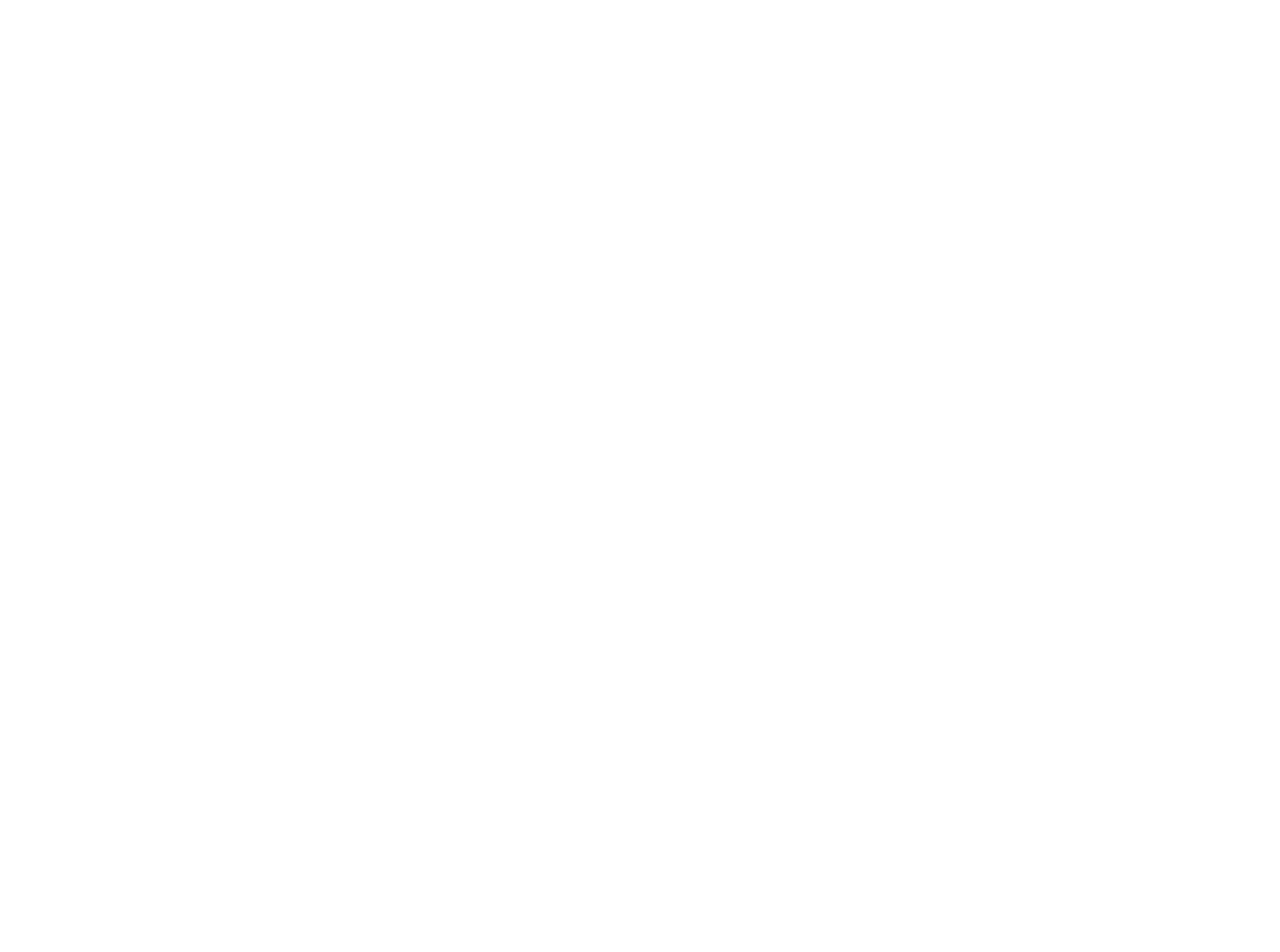
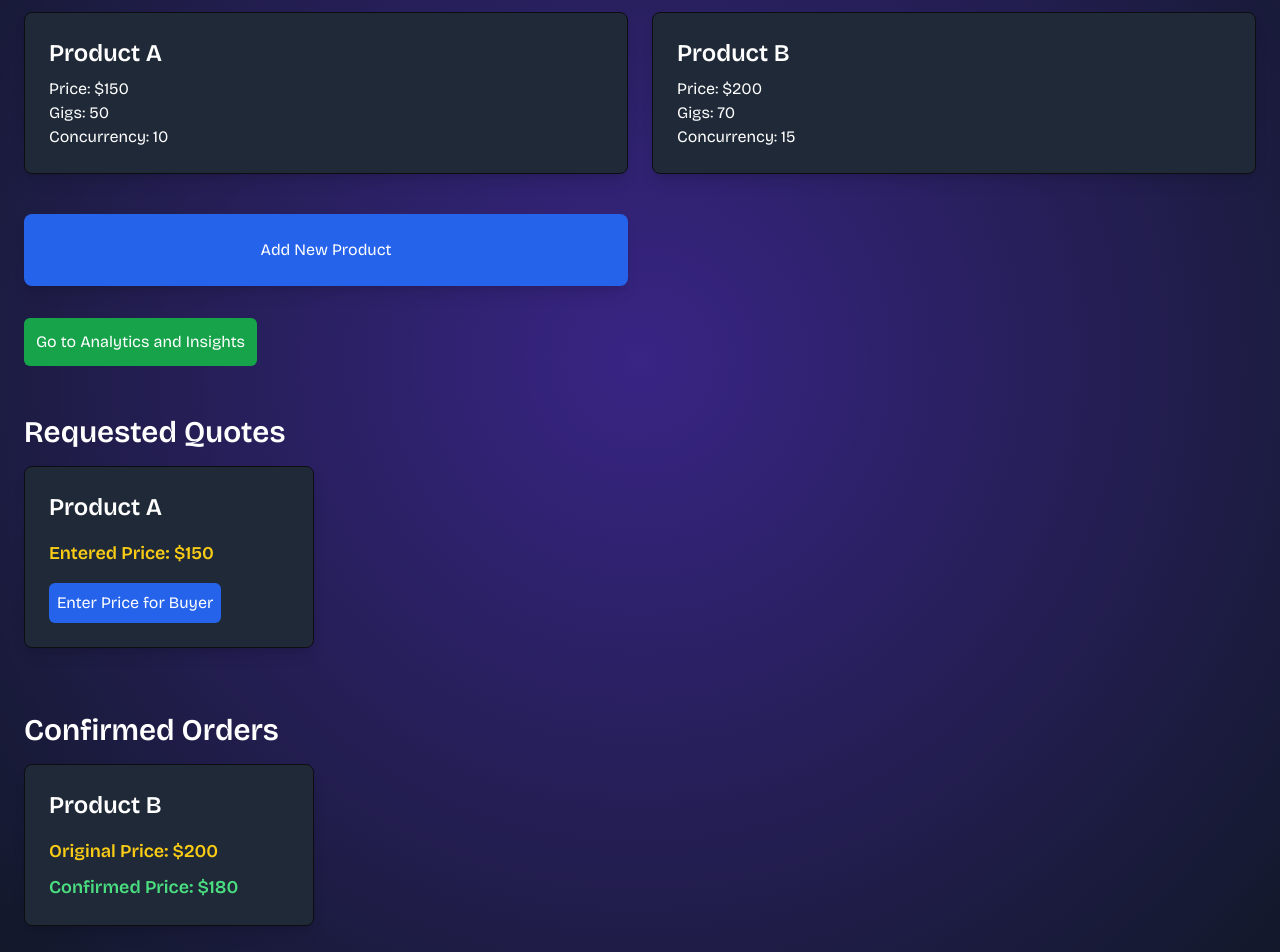
Before and after one commit to SirSimon162/Jazzee, a Next.js app: page /dashboard/seller in a window 1280 px wide. Shown: the part 240-1192 px from the top of the page. Before the commit the page ends 800 px from the top, so only its background shows below. Built offline with nearby package versions, Linux system fonts and the light colour scheme; no server answers.

Commit message:
feat: seller dashboard

```diff
--- a/app/dashboard/seller/page.js
+++ b/app/dashboard/seller/page.js
@@ -1,7 +1,262 @@
-function page() {
+"use client";
+import React, { useState } from "react";
+import { AiOutlineCheckCircle } from "react-icons/ai";
+import { motion, AnimatePresence } from "framer-motion";
+
+const mockData = {
+  products: [
+    { id: 1, name: "Product A", price: "$150", gigs: "50", concurrency: "10" },
+    { id: 2, name: "Product B", price: "$200", gigs: "70", concurrency: "15" },
+  ],
+  requestedOrders: [
+    {
+      id: 1,
+      name: "Product A",
+      quoteDetails: { initialPrice: "$150" },
+    },
+  ],
+  confirmedOrders: [
+    {
+      id: 2,
+      name: "Product B",
+      quoteDetails: { initialPrice: "$200", confirmedPrice: "$180" },
+    },
+  ],
+};
+
+const SellerDashboard = () => {
+  const [showAddProductModal, setShowAddProductModal] = useState(false);
+  const [newProduct, setNewProduct] = useState({
+    name: "",
+    price: "",
+    gigs: "",
+    concurrency: "",
+  });
+  const [confirmingOrder, setConfirmingOrder] = useState(null);
+  const [priceInput, setPriceInput] = useState("");
+  const [otpVerified, setOtpVerified] = useState(false);
+
+  const handleAddProduct = () => {
+    setShowAddProductModal(true);
+  };
+
+  const handleConfirmOrder = (productId) => {
+    setConfirmingOrder(productId);
+  };
+
+  const handleSaveNewProduct = () => {
+    mockData.products.push({
+      id: mockData.products.length + 1,
+      ...newProduct,
+    });
+    setShowAddProductModal(false);
+    setNewProduct({ name: "", price: "", gigs: "", concurrency: "" });
+  };
+
+  const handleInputPrice = () => {
+    setConfirmingOrder(null);
+  };
+
   return (
-    <div>page</div>
-  )
-}
+    <div className="min-h-screen w-full pt-32 pb-20 px-6 bg-gray-900 text-white bg-[radial-gradient(circle_900px_at_50%_600px,#6533ee78,transparent)]">
+      <motion.h1
+        className="text-4xl font-bold mb-8"
+        initial={{ opacity: 0, y: -20 }}
+        animate={{ opacity: 1, y: 0 }}
+      >
+        Welcome, Seller!
+      </motion.h1>
+      <section className="mb-12">
+        <h2 className="text-3xl font-semibold mb-4">Your Products</h2>
+        <div className="grid grid-cols-1 md:grid-cols-2 gap-6">
+          {mockData.products.map((product) => (
+            <motion.div
+              key={product.id}
+              className="p-6 bg-gray-800 rounded-lg shadow-lg mb-4 border border-[#0e0e10] hover:border-blue-500 hover:shadow-sm hover:shadow-blue-500"
+              initial={{ opacity: 0, scale: 0.8 }}
+              animate={{ opacity: 1, scale: 1 }}
+              exit={{ opacity: 0, scale: 0.8 }}
+            >
+              <h3 className="text-2xl font-semibold mb-2">{product.name}</h3>
+              <p>Price: {product.price}</p>
+              <p>Gigs: {product.gigs}</p>
+              <p>Concurrency: {product.concurrency}</p>
+            </motion.div>
+          ))}
+          <motion.button
+            className="p-6 bg-blue-600 text-white rounded-lg shadow-lg mb-4 flex items-center justify-center hover:bg-blue-700 transition-colors"
+            onClick={handleAddProduct}
+            initial={{ opacity: 0, scale: 0.8 }}
+            animate={{ opacity: 1, scale: 1 }}
+            exit={{ opacity: 0, scale: 0.8 }}
+          >
+            Add New Product
+          </motion.button>
+        </div>
+        <motion.button
+          className="p-3 mt-4 bg-green-600 text-white rounded-md hover:bg-green-700 transition-colors"
+          onClick={() => alert("Navigate to Analytics and Insights page")}
+        >
+          Go to Analytics and Insights
+        </motion.button>
+      </section>
+      <section className="mb-12">
+        <h2 className="text-3xl font-semibold mb-4">Requested Quotes</h2>
+        <div className="grid grid-cols-1 md:grid-cols-3 lg:grid-cols-4 gap-6">
+          {mockData.requestedOrders.length === 0 && <p>No requested quotes.</p>}
+          {mockData.requestedOrders.map((product) => (
+            <motion.div
+              key={product.id}
+              className="p-6 bg-gray-800 rounded-lg shadow-lg mb-4 border border-[#0e0e10] hover:border-blue-500 hover:shadow-sm hover:shadow-blue-500"
+              initial={{ opacity: 0, scale: 0.8 }}
+              animate={{ opacity: 1, scale: 1 }}
+              exit={{ opacity: 0, scale: 0.8 }}
+            >
+              <h3 className="text-2xl font-semibold mb-4">{product.name}</h3>
+              <p className="text-lg font-semibold text-yellow-400">
+                Entered Price: {product.quoteDetails.initialPrice}
+              </p>
 
-export default page
+              <motion.button
+                onClick={() => handleConfirmOrder(product.id)}
+                className="p-2 mt-4 bg-blue-600 text-white rounded-md hover:bg-blue-700 transition-colors"
+                whileHover={{ scale: 1.1 }}
+              >
+                Enter Price for Buyer
+              </motion.button>
+            </motion.div>
+          ))}
+        </div>
+      </section>
+      <section>
+        <h2 className="text-3xl font-semibold mb-4">Confirmed Orders</h2>
+        <div className="grid grid-cols-1 md:grid-cols-3 lg:grid-cols-4 gap-6">
+          {mockData.confirmedOrders.length === 0 && <p>No confirmed orders.</p>}
+          {mockData.confirmedOrders.map((product) => (
+            <motion.div
+              key={product.id}
+              className="p-6 bg-gray-800 rounded-lg shadow-lg mb-4 border border-[#0e0e10] hover:border-blue-500 hover:shadow-sm hover:shadow-blue-500"
+              initial={{ opacity: 0, scale: 0.8 }}
+              animate={{ opacity: 1, scale: 1 }}
+              exit={{ opacity: 0, scale: 0.8 }}
+            >
+              <h3 className="text-2xl font-semibold mb-4">{product.name}</h3>
+              <p className="text-lg font-semibold text-yellow-400">
+                Original Price: {product.quoteDetails.initialPrice}
+              </p>
+              <p className="text-lg font-semibold text-green-400 mt-2">
+                Confirmed Price: {product.quoteDetails.confirmedPrice}
+              </p>
+            </motion.div>
+          ))}
+        </div>
+      </section>
+      <AnimatePresence>
+        {showAddProductModal && (
+          <motion.div
+            initial={{ opacity: 0 }}
+            animate={{ opacity: 1 }}
+            exit={{ opacity: 0 }}
+            className="fixed inset-0 bg-black bg-opacity-70 z-50 flex items-center justify-center"
+          >
+            <motion.div
+              initial={{ scale: 0.8 }}
+              animate={{ scale: 1 }}
+              exit={{ scale: 0.8 }}
+              className="bg-gray-800 p-6 rounded-lg shadow-lg w-full max-w-lg flex flex-col text-white"
+            >
+              <h2 className="text-2xl font-semibold mb-4">Add New Product</h2>
+              <input
+                type="text"
+                placeholder="Product Name"
+                value={newProduct.name}
+                onChange={(e) =>
+                  setNewProduct({ ...newProduct, name: e.target.value })
+                }
+                className="p-2 mb-4 bg-transparent border-b-2 border-blue-500 focus:outline-none"
+              />
+              <input
+                type="text"
+                placeholder="Price"
+                value={newProduct.price}
+                onChange={(e) =>
+                  setNewProduct({ ...newProduct, price: e.target.value })
+                }
+                className="p-2 mb-4 bg-transparent border-b-2 border-blue-500 focus:outline-none"
+              />
+              <input
+                type="text"
+                placeholder="Gigs"
+                value={newProduct.gigs}
+                onChange={(e) =>
+                  setNewProduct({ ...newProduct, gigs: e.target.value })
+                }
+                className="p-2 mb-4 bg-transparent border-b-2 border-blue-500 focus:outline-none"
+              />
+              <input
+                type="text"
+                placeholder="Concurrency"
+                value={newProduct.concurrency}
+                onChange={(e) =>
+                  setNewProduct({
+                    ...newProduct,
+                    concurrency: e.target.value,
+                  })
+                }
+                className="p-2 mb-4 bg-transparent border-b-2 border-blue-500 focus:outline-none"
+              />
+              <div className="flex justify-end">
+                <motion.button
+                  onClick={handleSaveNewProduct}
+                  className="p-2 bg-blue-600 text-white rounded-md hover:bg-blue-700 transition-colors"
+                  whileHover={{ scale: 1.1 }}
+                >
+                  Add Product
+                </motion.button>
+              </div>
+            </motion.div>
+          </motion.div>
+        )}
+      </AnimatePresence>
+      <AnimatePresence>
+        {confirmingOrder && (
+          <motion.div
+            initial={{ opacity: 0 }}
+            animate={{ opacity: 1 }}
+            exit={{ opacity: 0 }}
+            className="fixed inset-0 bg-black bg-opacity-70 z-50 flex items-center justify-center"
+          >
+            <motion.div
+              initial={{ scale: 0.8 }}
+              animate={{ scale: 1 }}
+              exit={{ scale: 0.8 }}
+              className="bg-gray-800 p-6 rounded-lg shadow-lg w-full max-w-lg flex flex-col text-white"
+            >
+              <h2 className="text-2xl font-semibold mb-4">
+                Enter Price for Buyer
+              </h2>
+              <input
+                type="text"
+                placeholder="Enter Price"
+                value={priceInput}
+                onChange={(e) => setPriceInput(e.target.value)}
+                className="p-2 mb-4 bg-transparent border-b-2 border-blue-500 focus:outline-none"
+              />
+              <div className="flex justify-end">
+                <motion.button
+                  onClick={handleInputPrice}
+                  className="p-2 bg-green-600 text-white rounded-md hover:bg-green-700 transition-colors"
+                  whileHover={{ scale: 1.1 }}
+                >
+                  Submit Price
+                </motion.button>
+              </div>
+            </motion.div>
+          </motion.div>
+        )}
+      </AnimatePresence>
+    </div>
+  );
+};
+
+export default SellerDashboard;
```
